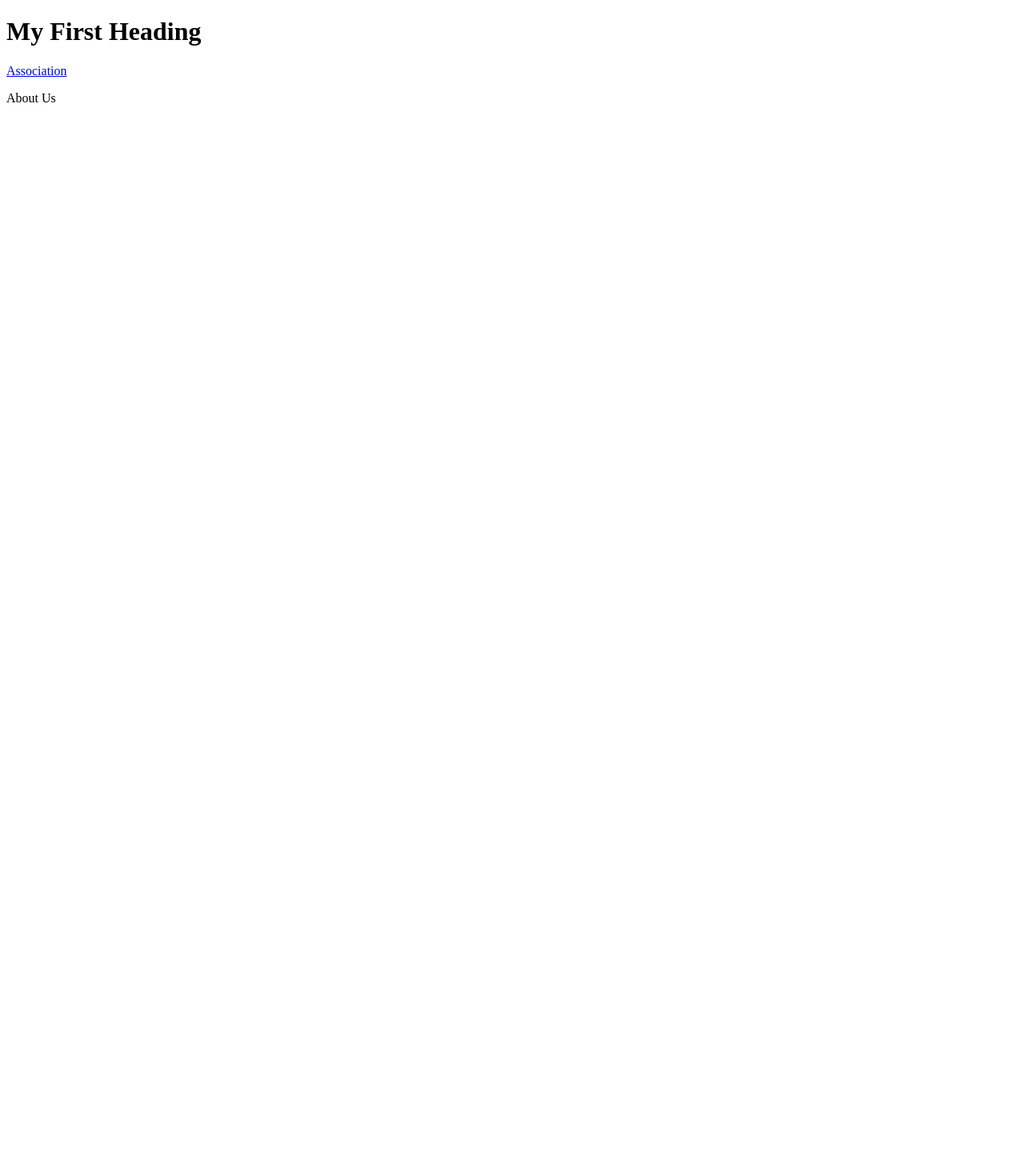
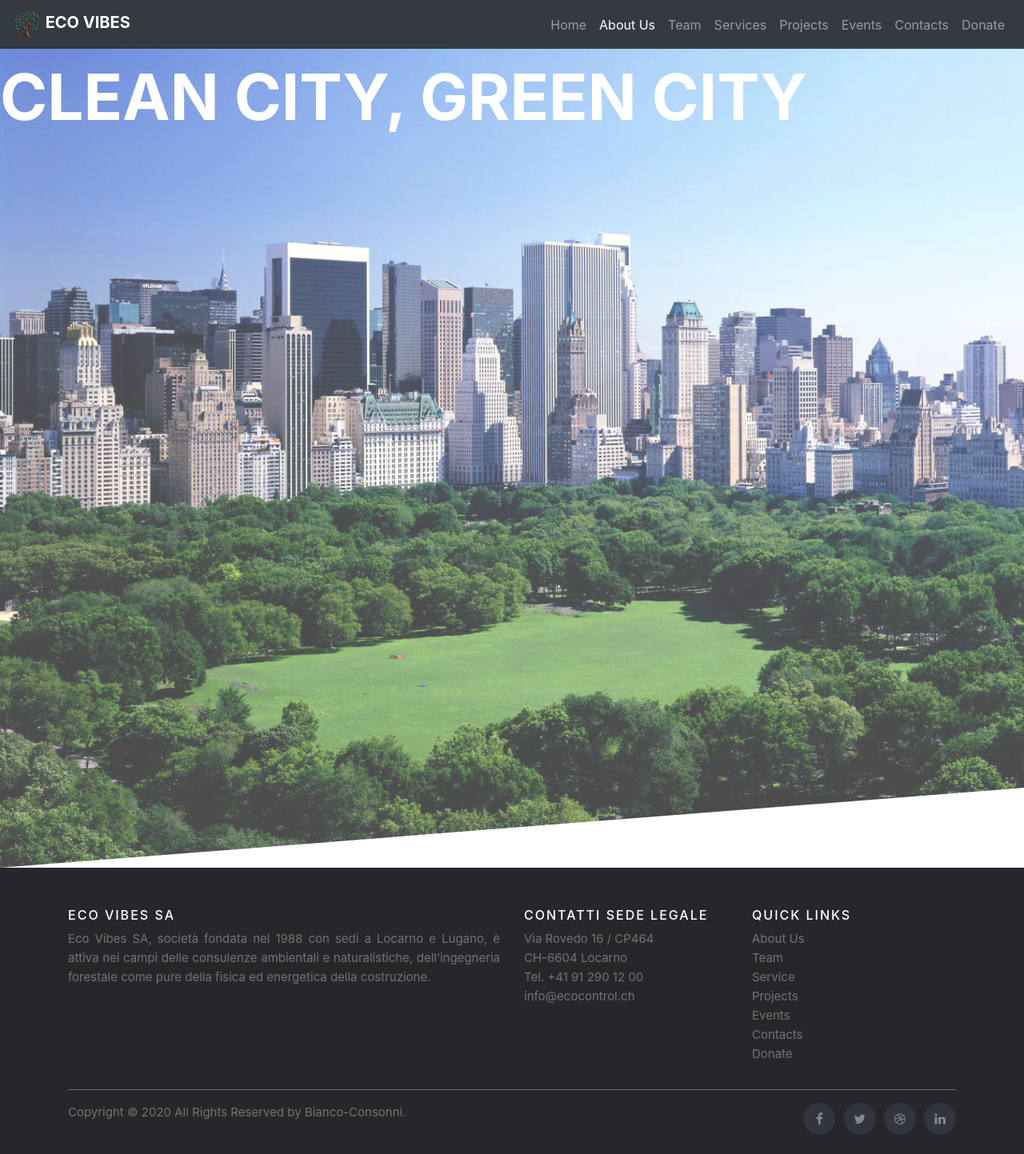
Before and after one commit to Konsov/Hypermedia-Project, a website: page public/index.html in a window 1280 px wide. Shown: the whole page at 80% size. Before the commit the page ends 800 px from the top, so only its background shows below. Drawn offline with nearby package versions, Linux system fonts and the light colour scheme.

Commit message:
inizio home

```diff
--- /dev/null
+++ b/public/assets/css/home.css
@@ -0,0 +1,21 @@
+.intro{
+    opacity: 0.7;
+    width: 100%;
+    height: 1024px;
+    background-image: url('../img/greencity.png');
+    background-size:     cover;
+    background-repeat:   no-repeat;
+    position: relative;
+  }
+
+.separetor{
+    position: absolute;
+    bottom: 0;
+    height: 100px;
+    width: 100%;
+}
+
+.first_text{
+    font-size:80px;
+    color: white
+}
--- a/public/index.html
+++ b/public/index.html
@@ -1,13 +1,136 @@
 
 <!DOCTYPE html>
-<html>
+<html lang="en">
+<head>
+  <meta charset="UTF-8">
+  <meta name="viewport" content="width=device-width, initial-scale=1.0">
+  <link rel="stylesheet" href="../assets/owlcarousel/assets/owl.carousel.min.css">
+  <link rel="stylesheet" href="../assets/owlcarousel/assets/owl.theme.default.min.css">
+  <link rel="stylesheet" type="text/css" href="../assets/css/mystyle.css">
+  <link rel="stylesheet" href="https://maxcdn.bootstrapcdn.com/bootstrap/4.4.1/css/bootstrap.min.css">
+  <link rel="stylesheet" href="https://cdnjs.cloudflare.com/ajax/libs/font-awesome/4.7.0/css/font-awesome.min.css">
+
+  <link rel="stylesheet" href="/assets/css/home.css">
+
+  <title>Homepage</title>
+</head>
+
+
 <body>
 
-    <h1>My First Heading</h1>
 
-    <a href="/pages/association.html" target="_self">Association</a>
 
-    <p>About Us</p>
+  <nav class="navbar sticky-top navbar-expand-sm bg-dark navbar-dark">
+
+      <a class="navbar-brand" href="#">
+        <img src="/assets/img/logov2.png" width="35" height="35" class="d-inline-block align-top" alt="" loading="lazy">
+        <span class="text-uppercase font-weight-bold">Eco Vibes</span>
+      </a>
+
+    <button class="navbar-toggler" type="button" data-toggle="collapse" data-target="#collapsibleNavbar">
+      <span class="navbar-toggler-icon"></span>
+    </button>
+    <div class="collapse navbar-collapse" id="collapsibleNavbar">
+      <ul class="navbar-nav ml-auto">
+        <li class="nav-item">
+          <a class="nav-link" href="../index.html">Home</a>
+        </li>
+
+        <li class="nav-item">
+          <a class="nav-link active" href="#">About Us</a>
+        </li>
+        <li class="nav-item">
+          <a class="nav-link" href="#">Team</a>
+        </li>
+        <li class="nav-item">
+          <a class="nav-link" href="#">Services</a>
+        </li>
+        <li class="nav-item">
+          <a class="nav-link" href="#">Projects</a>
+        </li>
+        <li class="nav-item">
+          <a class="nav-link" href="#">Events</a>
+        </li>
+        <li class="nav-item">
+          <a class="nav-link" href="#">Contacts</a>
+        </li>
+        <li class="nav-item">
+          <a class="nav-link" href="#">Donate</a>
+        </li>
+      </ul>
+    </div>
+  </nav>
+
+  <div class="intro">
+<div class="first_text">
+  <strong>CLEAN CITY, GREEN CITY</strong>
+</div>
+
+      <svg class = "separetor" xmlns="http://www.w3.org/2000/svg" viewBox="0 0 100 100" preserveAspectRatio="none">
+        <polygon fill="white" points="0,100 100,0 100,100"/>
+      </svg>
+    </div>
+  </div>
+
+  <footer class="site-footer">
+    <div class="container">
+      <div class="row">
+        <div class="col-sm-12 col-md-6">
+          <h6>Eco Vibes SA</h6>
+          <p class="text-justify">Eco Vibes SA, società fondata nel 1988 con sedi a Locarno e Lugano, è attiva nei campi delle consulenze ambientali e naturalistiche, dell’ingegneria forestale come pure della fisica ed energetica della costruzione.</p>
+        </div>
+
+        <div class="col-xs-6 col-md-3">
+          <h6>Contatti sede Legale</h6>
+          <ul class="footer-links">
+            <p>Via Rovedo 16 / CP464<br>
+                CH-6604 Locarno<br>
+                Tel. +41 91 290 12 00<br>
+            <a href="mailto:info@ecocontrol.ch">info@ecocontrol.ch</a></p>
+          </ul>
+        </div>
+
+        <div class="col-xs-6 col-md-3">
+          <h6>Quick Links</h6>
+          <ul class="footer-links">
+            <li><a href="http://scanfcode.com/about/">About Us</a></li>
+            <li><a href="http://scanfcode.com/contact/" aria-current="page">Team</a></li>
+            <li><a href="http://scanfcode.com/contribute-at-scanfcode/">Service</a></li>
+            <li><a href="http://scanfcode.com/privacy-policy/">Projects</a></li>
+            <li><a href="http://scanfcode.com/sitemap/">Events</a></li>
+            <li><a href="http://scanfcode.com/about/">Contacts</a></li>
+            <li><a href="http://scanfcode.com/contact/">Donate</a></li>
+          </ul>
+        </div>
+      </div>
+      <hr>
+    </div>
+    <div class="container">
+      <div class="row">
+        <div class="col-md-8 col-sm-6 col-xs-12">
+          <p class="copyright-text">Copyright &copy; 2020 All Rights Reserved by
+       <a href="#">Bianco-Consonni</a>.
+          </p>
+        </div>
+
+        <div class="col-md-4 col-sm-6 col-xs-12">
+          <ul class="social-icons">
+            <li><a class="facebook" href="#"><i class="fa fa-facebook"></i></a></li>
+            <li><a class="twitter" href="#"><i class="fa fa-twitter"></i></a></li>
+            <li><a class="dribbble" href="#"><i class="fa fa-dribbble"></i></a></li>
+            <li><a class="linkedin" href="#"><i class="fa fa-linkedin"></i></a></li>
+          </ul>
+        </div>
+      </div>
+    </div>
+</footer>
+
+
+
+<script src="https://ajax.googleapis.com/ajax/libs/jquery/3.5.1/jquery.min.js"></script>
+<script src="https://cdnjs.cloudflare.com/ajax/libs/popper.js/1.16.0/umd/popper.min.js"></script>
+<script src="https://maxcdn.bootstrapcdn.com/bootstrap/4.4.1/js/bootstrap.min.js"></script>
+<script src="../assets/vendors/jquery.min.js"></script>
 
 </body>
 </html>
```
Also changed, not shown: public/assets/img/greencity.png (added), public/assets/img/logov2.png (added).
